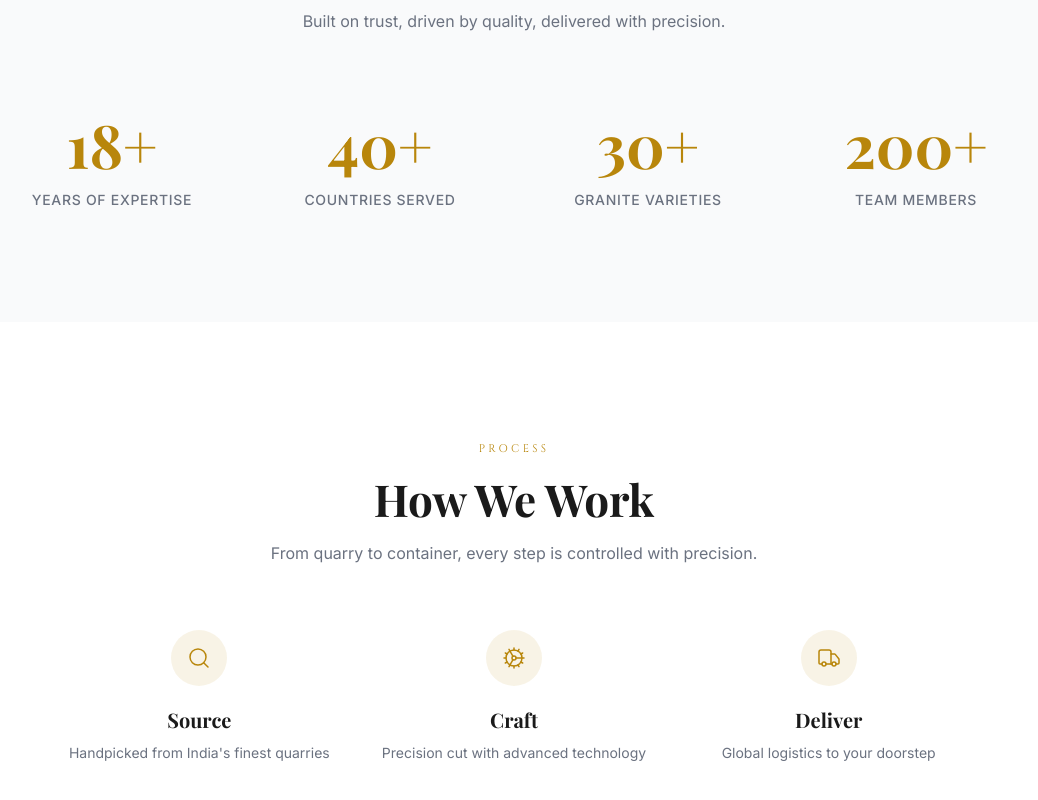
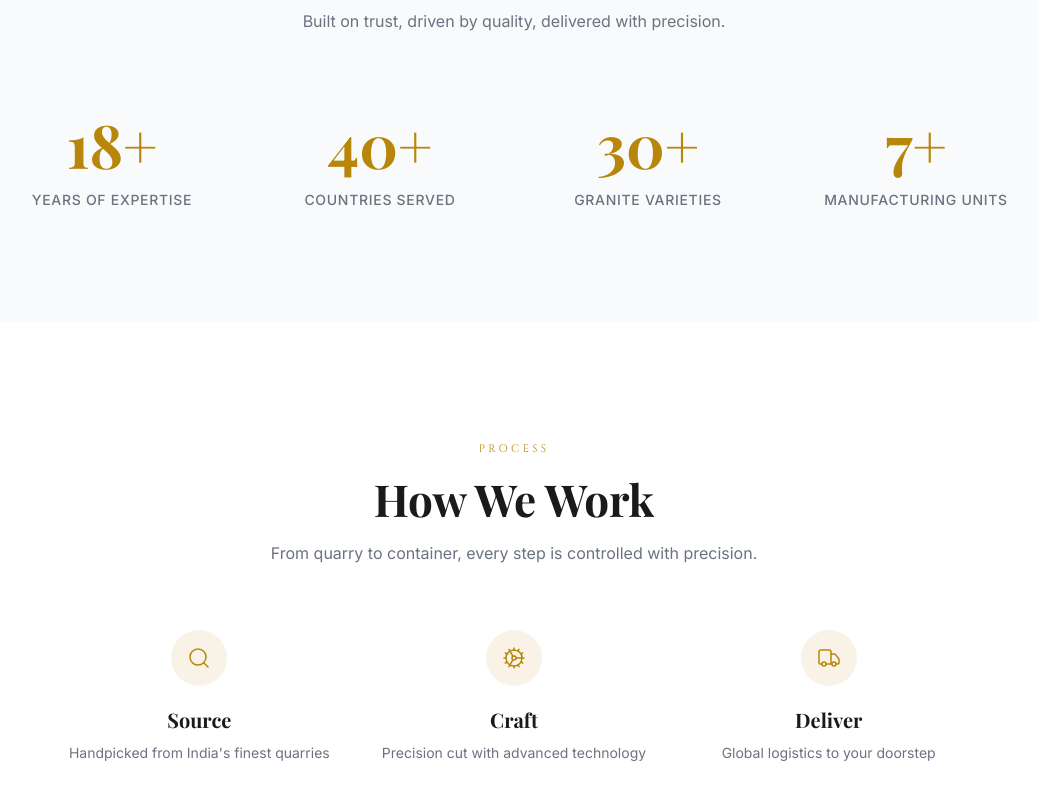
Before and after one commit to vanshDalal521/Gradient-stone, a Next.js app: page / in a window 1280 px wide. Shown: the part 2280-3080 px from the top of the page, without its empty margins (126-1164 px from the left). Built offline with nearby package versions, Linux system fonts and the light colour scheme; a web font is replaced by a local one.

Commit message:
Update team members to 7+ Manufacturing Units

```diff
--- a/src/components/home/WhySundaram.tsx
+++ b/src/components/home/WhySundaram.tsx
@@ -7,7 +7,7 @@ const stats = [
   { number: "18+", label: "Years of Expertise" },
   { number: "40+", label: "Countries Served" },
   { number: "30+", label: "Granite Varieties" },
-  { number: "200+", label: "Team Members" },
+  { number: "7+", label: "Manufacturing Units" },
 ];
 
 export function WhySundaram() {
```
